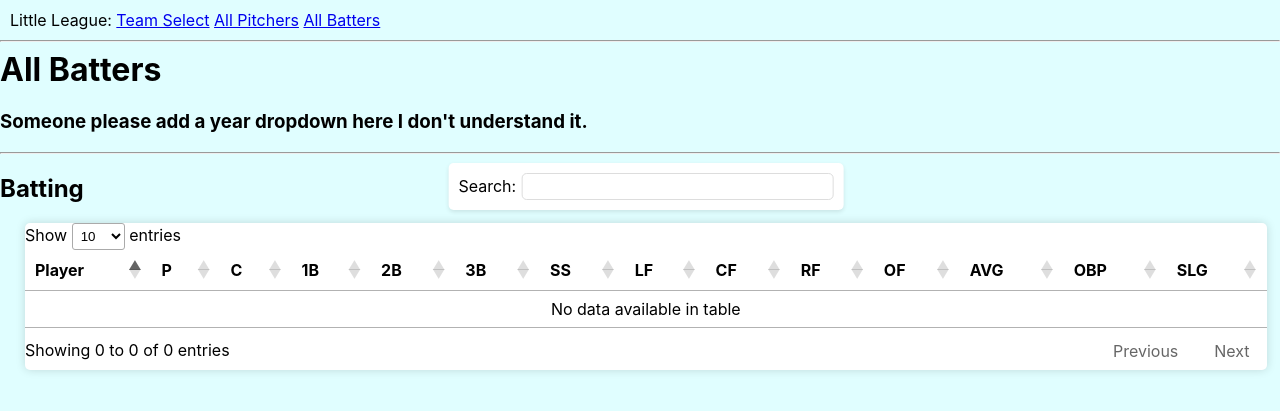
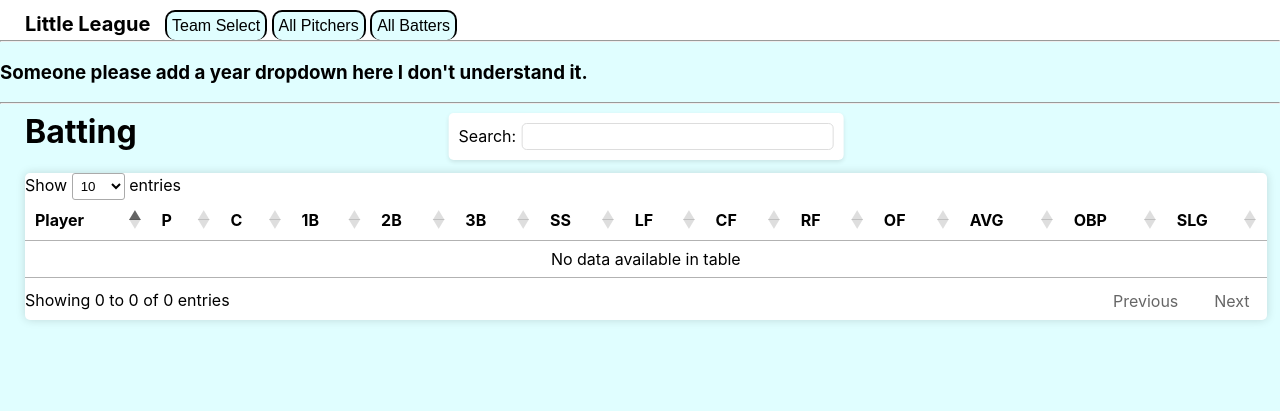
Before and after one commit to bryce-r37/Little-League, a Flask app: page /batters in a window 1280 px wide. Shown: the top 411 px of the page. Run offline with Flask 3, Linux system fonts and the light colour scheme; data that the repository does not hold is empty; some libraries are stand-ins or nearby versions.

Commit message:
More visual improvements

```diff
--- a/app/static/css/style.css
+++ b/app/static/css/style.css
@@ -179,5 +179,34 @@ label {
 }
 
 .page-bar {
-  margin: 10px;
+  margin-bottom: 0px;
+  background-color: #ffffff;
 }
+
+.app-title {
+    margin-left: 25px;
+    margin-top: 5px;
+    font-size: 20px;
+    margin-right: 10px;
+}
+
+.page-tab {
+    margin: 0px;
+    margin-top: 10px;
+    padding: 5px;
+    background-color: #e0feff;
+    color: #000;
+    border: round;
+    border-style: solid solid none solid;
+    border-radius: 10px;
+    cursor: pointer;
+    font-size: 16px;
+}
+
+.page-tab:hover {
+    background-color: #d0feff;
+}
+
+.tab-base {
+    margin-top: 0px;
+}
--- a/app/templates/all.html
+++ b/app/templates/all.html
@@ -1,7 +1,6 @@
 {% extends "base.html" %}
 
 {% block content %}
-   <h1>{{ title }}</h1>
    <h3>Someone please add a year dropdown here I don't understand it.</h3>
    <hr>
    {% block stats %}{% endblock %}
--- a/app/templates/allBatters.html
+++ b/app/templates/allBatters.html
@@ -1,7 +1,9 @@
 {% extends "all.html" %}
 
 {% block stats %}
-   <h2>Batting</h2>
+   <div class="table-header">
+      <h1>Batting</h1>
+   </div>
    <script src="https://code.jquery.com/jquery-3.6.0.min.js"></script>
    <link rel="stylesheet" type="text/css" href="https://cdn.datatables.net/1.10.25/css/jquery.dataTables.min.css">
    <script type="text/javascript" src="https://cdn.datatables.net/1.10.25/js/jquery.dataTables.min.js"></script>
--- a/app/templates/allPitchers.html
+++ b/app/templates/allPitchers.html
@@ -1,7 +1,9 @@
 {% extends "all.html" %}
 
 {% block stats %}
-   <h2>Pitching</h2>
+   <div class="table-header">
+      <h1>Pitching</h1>
+   </div>
    <script src="https://code.jquery.com/jquery-3.6.0.min.js"></script>
    <link rel="stylesheet" type="text/css" href="https://cdn.datatables.net/1.10.25/css/jquery.dataTables.min.css">
    <script type="text/javascript" src="https://cdn.datatables.net/1.10.25/js/jquery.dataTables.min.js"></script>
--- a/app/templates/base.html
+++ b/app/templates/base.html
@@ -11,15 +11,16 @@
 	<link rel="stylesheet" href="{{ url_for('static', filename='css/style.css') }}">
    </head>
    <body>
-      <div class="page-bar">Little League:
-         <a href="{{ url_for('home') }}">Team Select</a>
-         <a href="{{ url_for('allPitchers') }}">All Pitchers</a>
-         <a href="{{ url_for('allBatters') }}">All Batters</a>
+      <div class="page-bar">
+         <b class="app-title">Little League </b>
+         <a href="{{ url_for('home') }}"><button class="page-tab">Team Select</button></a>
+         <a href="{{ url_for('allPitchers') }}"><button class="page-tab">All Pitchers</button></a>
+         <a href="{{ url_for('allBatters') }}"><button class="page-tab">All Batters</button></a>
          {% if admin %}
-            <a href="{{ url_for('admin') }}">User Queries</a>
+            <a href="{{ url_for('admin') }}"><button class="page-tab">User Queries</button></a>
          {% endif %}
       </div>
-      <hr>
+      <hr class="tab-base">
       {% block content %}{% endblock %}
    </body>
 </html>
--- a/app/templates/home.html
+++ b/app/templates/home.html
@@ -2,7 +2,7 @@
 
 {% block content %}
    <div class="container">
-         <h1>Home Base</h1>
+         <h1>Home Plate</h1>
          <form action="{{ url_for('home') }}" method="post">
         <div class="teams">
           <label for="team">Team:</label>
```
